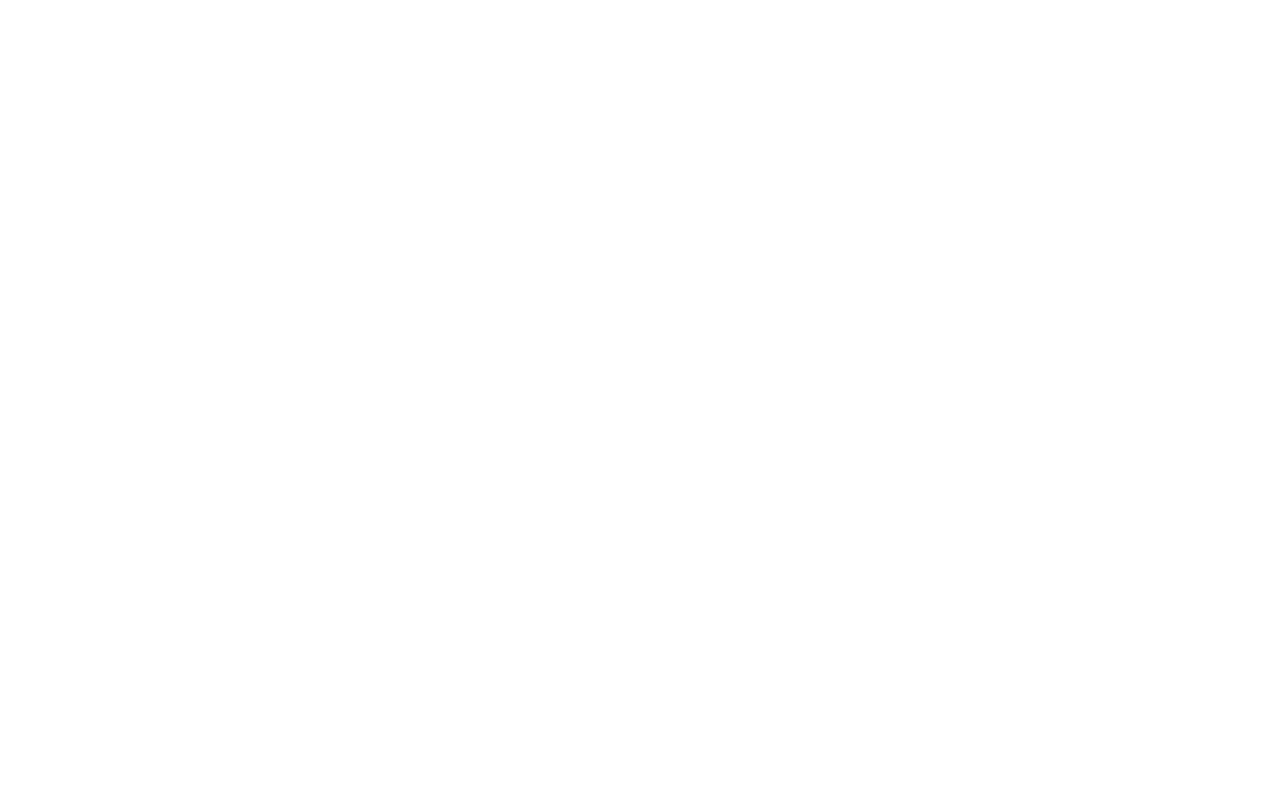
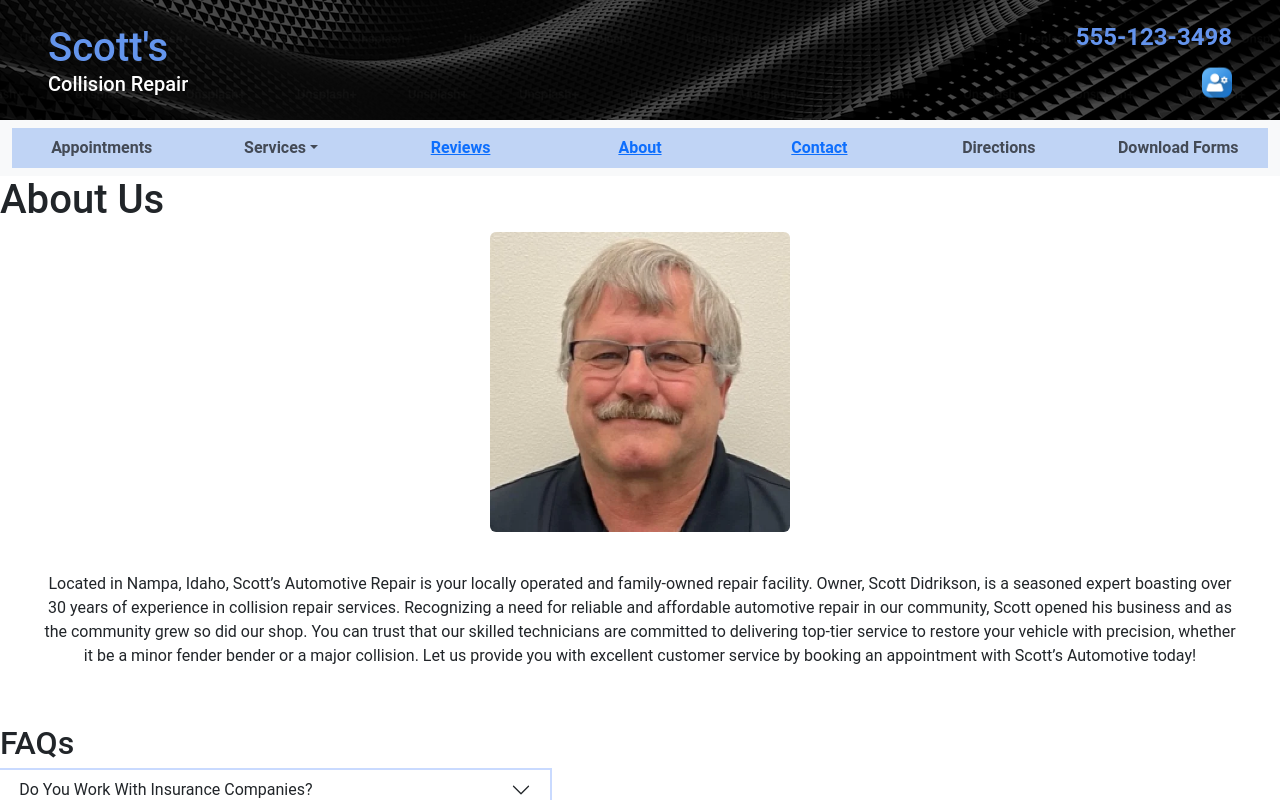
Before and after one commit to nelskev/collab-sp25, a React (Vite) app in the folder frontend/: page /AboutPage in a window 1280 px wide. Before the commit this address had no page. Shown: the top 800 px of the page. Built offline with nearby package versions, Linux system fonts and the light colour scheme.

Commit message:
Added AboutPage to App.jsx and NavBar.jsx

```diff
--- a/frontend/src/App.jsx
+++ b/frontend/src/App.jsx
@@ -12,6 +12,7 @@
 import AppointmentsPage from './pages/AppointmentPage.jsx';
 import LocationPage from './pages/LocationPage.jsx';
 import CustPaintPage from './pages/CustPaintPage.jsx';
+import AboutPage from './pages/AboutPage.jsx';
 
 import ReviewsPage from './pages/ReviewsPage.jsx';
 import ListReviewsPage from './pages/ListReviewsPage.jsx';
@@ -71,6 +72,12 @@
           <LocationPage />
           </>
         } />
+        <Route path='/AboutPage' element={
+          <>
+          <Navbar />
+          <AboutPage />
+          </>
+        } />
 
 
 
--- a/frontend/src/components/Navbar.jsx
+++ b/frontend/src/components/Navbar.jsx
@@ -80,7 +80,7 @@
 
               <li className="nav-item">
                 {/*/ ******* React Router Link ABOUT ******* /*/}
-                <Link to="/about" className="m-0 text-end">
+                <Link to="/AboutPage" className="m-0 text-end">
                   About
                 </Link>
               </li>
```
